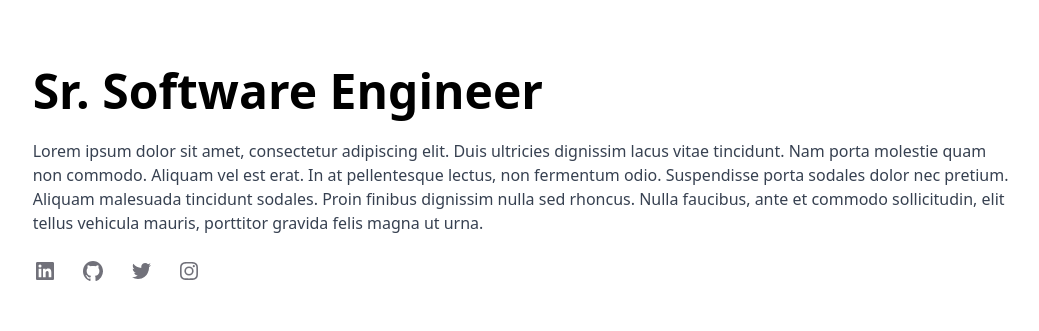
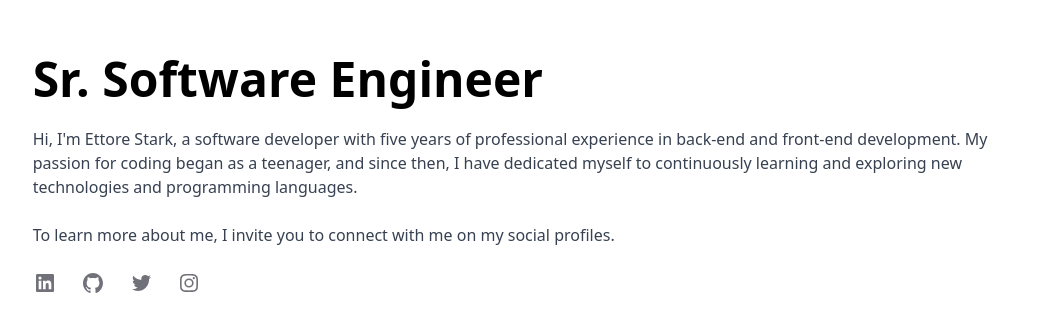
Before and after one commit to ettorestark/ettorestark.github.io, a website: page public/index.html in a window 1280 px wide. Shown: the part 237-568 px from the top of the page, without its empty margins (114-1153 px from the left). Drawn offline with nearby package versions, Linux system fonts and the light colour scheme; files that its build step writes are made by us from their sources.

Commit message:
Update about me

```diff
--- a/public/index.html
+++ b/public/index.html
@@ -10,19 +10,19 @@
 <body>
 	<div class="flex h-screen justify-center items-center">
 		<div class="w-10/12 p-10">
-			<!-- <img
-				src="photo.jpeg"
-				class="rounded-full h-16 w-16 "
-			/> -->
 			<h1 class="mt-6 font-sans text-4xl sm:text-5xl mb-3 font-bold">
 				Sr. Software Engineer
 			</h1>
 			<p
 				class="mt-6 text-zing-600 leading-2 text-gray-700 mb-4"
 			>
-				Lorem ipsum dolor sit amet, consectetur adipiscing elit. Duis ultricies dignissim lacus vitae tincidunt. Nam porta molestie quam non commodo. Aliquam vel est erat. In at pellentesque lectus, non fermentum odio. Suspendisse porta sodales dolor nec pretium. Aliquam malesuada tincidunt sodales. Proin finibus dignissim nulla sed rhoncus. Nulla faucibus, ante et commodo sollicitudin, elit tellus vehicula mauris, porttitor gravida felis magna ut urna.
+				Hi, I'm Ettore Stark, a software developer with five years of professional experience in back-end and front-end development. My passion for coding began as a teenager, and since then, I have dedicated myself to continuously learning and exploring new technologies and programming languages.
 			</p>
-
+			<p
+				class="mt-6 text-zing-600 leading-2 text-gray-700 mb-4"
+			>
+				To learn more about me, I invite you to connect with me on my social profiles.
+			</p>
 			<div class="flex mt-6 gap-6">
 				<a href="https://www.linkedin.com/in/ettorestark/" target="_blank">
 					<svg viewBox="0 0 24 24" aria-hidden="true" class="h-6 w-6 fill-zinc-500 hover:fill-zinc-600"><path d="M18.335 18.339H15.67v-4.177c0-.996-.02-2.278-1.39-2.278-1.389 0-1.601 1.084-1.601 2.205v4.25h-2.666V9.75h2.56v1.17h.035c.358-.674 1.228-1.387 2.528-1.387 2.7 0 3.2 1.778 3.2 4.091v4.715zM7.003 8.575a1.546 1.546 0 01-1.548-1.549 1.548 1.548 0 111.547 1.549zm1.336 9.764H5.666V9.75H8.34v8.589zM19.67 3H4.329C3.593 3 3 3.58 3 4.297v15.406C3 20.42 3.594 21 4.328 21h15.338C20.4 21 21 20.42 21 19.703V4.297C21 3.58 20.4 3 19.666 3h.003z"></path></svg>
```
